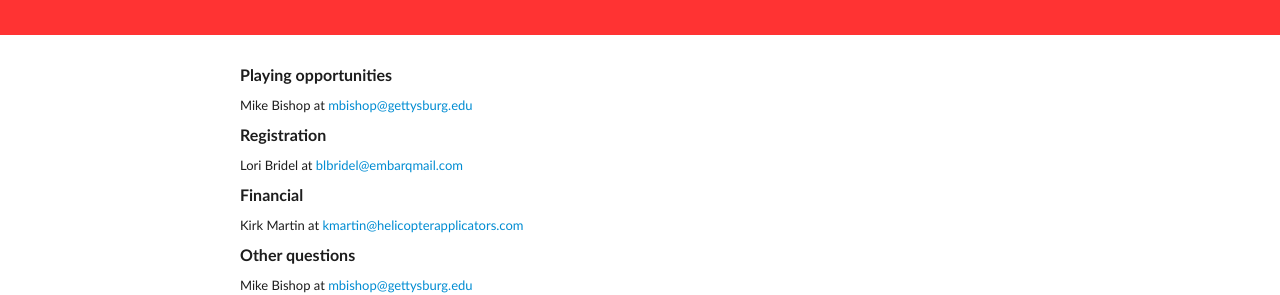
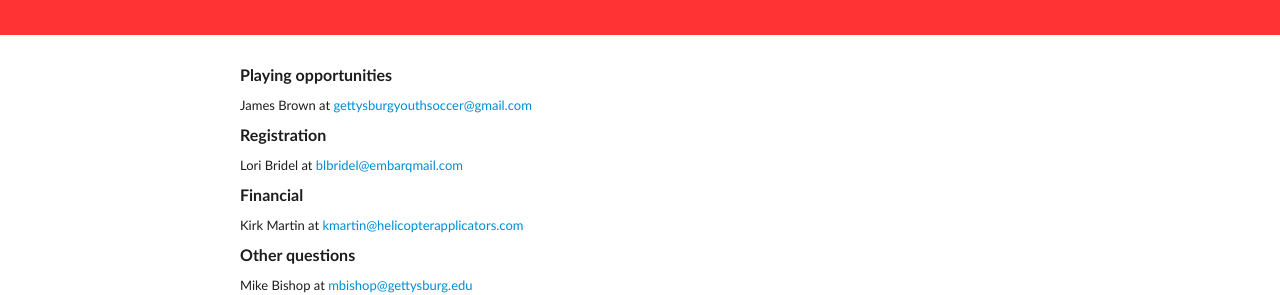
Before and after one commit to GYSC/gysc.github.com, a Jekyll site: the page built from contact.md, in a window 1280 px wide. Shown: the part 142-437 px from the top of the page. Built offline with Jekyll 4.4.1, drawn with Linux system fonts in a browser that asks for light colours; Markdown is read by kramdown in place of the engine named in the settings.

Commit message:
Update contact.md

```diff
--- a/contact.md
+++ b/contact.md
@@ -7,7 +7,7 @@ permalink: /contact/
 ---
 ####Playing opportunities
 
-Mike Bishop at <a href="mailto:mbishop@gettysburg.edu">mbishop@gettysburg.edu</a>
+James Brown at <a href="mailto:gettysburgyouthsoccer@gmail.com">gettysburgyouthsoccer@gmail.com</a>
 
 ####Registration
 
```
